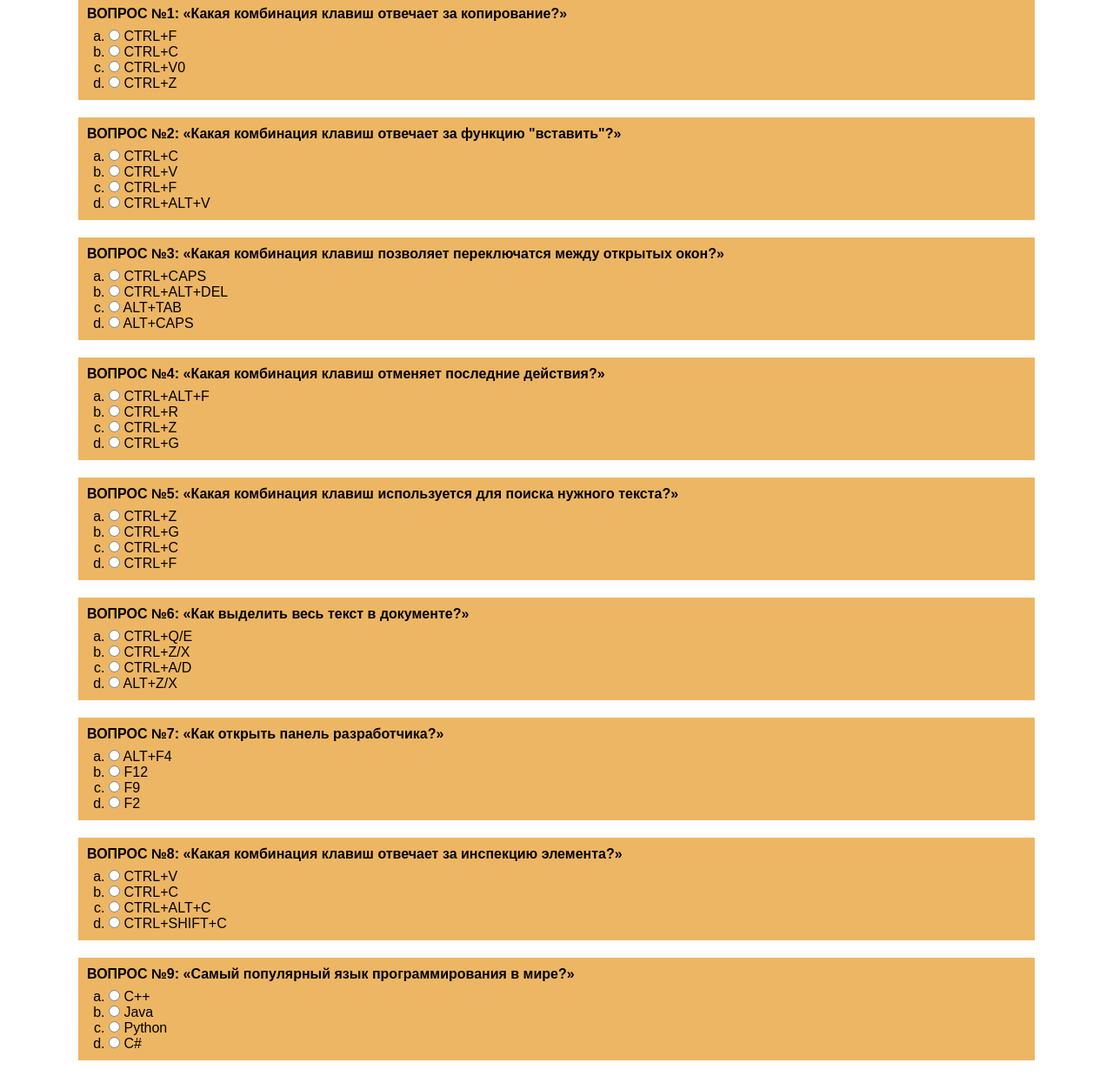
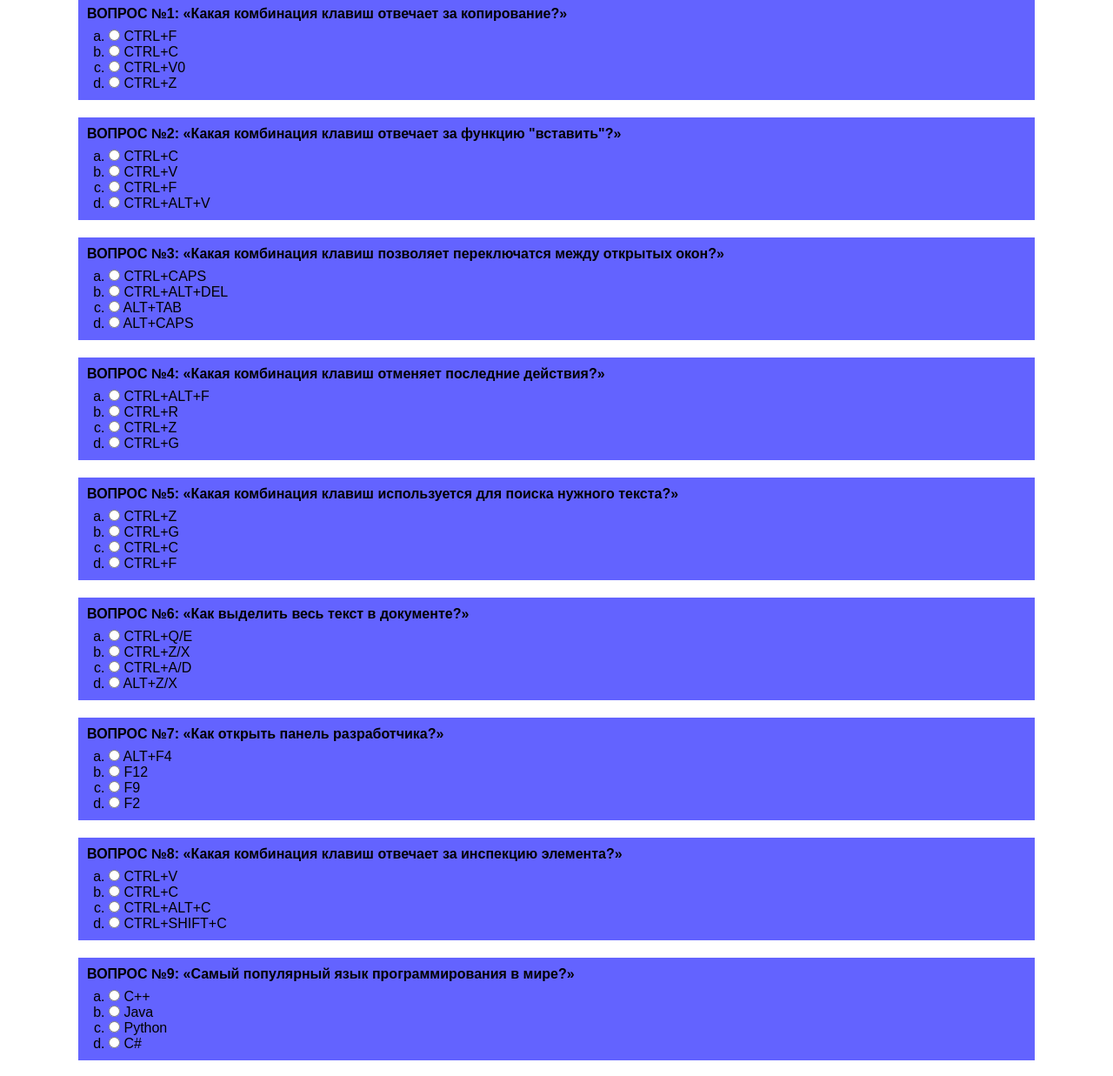
Before and after one commit to Blendero0/Blendero0.github.io, a plain HTML site: page modul/test.html in a window 1280 px wide. Shown: the part 135-1372 px from the top of the page at 87% size. Drawn offline with nearby package versions, Linux system fonts and the light colour scheme.

Commit message:
commit res

```diff
--- a/modul/test.html
+++ b/modul/test.html
@@ -11,7 +11,7 @@
 </head>
 <body>
     <div class="wrapper">
-        <div class="header">
+        <div class="header" style="background-color: #0000ff;">
             <div class="conteiner">
                 <div class="header__body">
                     <img src="img/the-prohibition-of-1883798_1280.png" style="max-width: 50px;"></img>
@@ -38,7 +38,7 @@
         <div class="test">
             <div class="conteiner">
                     <div class="test__body">
-                        <div class="question">
+                        <div class="question" style="background-color: #0000ff9c;">
                             <p class="text-center"><b>ВОПРОС №1: &laquo;Какая комбинация клавиш отвечает за копирование?&raquo;</b></p>
                             <ol type="a" class="qu__ol">
                               <li><input type="radio" name="quest0" id="a_1"> <label class="form-check-label" for="a_1">CTRL+F</label></li>
@@ -47,7 +47,7 @@
                               <li><input type="radio" name="quest0" id="a_4"> <label class="form-check-label" for="a_4">CTRL+Z</label></li>
                             </ol>
                           </div>
-                          <div class="question">
+                          <div class="question" style="background-color: #0000ff9c;">
                             <p class="text-center"><b>ВОПРОС №2: &laquo;Какая комбинация клавиш отвечает за функцию "вставить"?&raquo;</b></p>
                             <ol type="a" class="qu__ol">
                               <li><input type="radio" name="quest1" id="a_1"> <label class="form-check-label" for="a_1">CTRL+C</label></li>
@@ -56,7 +56,7 @@
                               <li><input type="radio" name="quest1" id="a_4"> <label class="form-check-label" for="a_4">CTRL+ALT+V</label></li>
                             </ol>
                           </div>
-                          <div class="question">
+                          <div class="question" style="background-color: #0000ff9c;">
                             <p class="text-center"><b>ВОПРОС №3: &laquo;Какая комбинация клавиш позволяет переключатся между открытых окон?&raquo;</b></p>
                             <ol type="a" class="qu__ol">
                               <li><input type="radio" name="quest2" id="a_1"> <label class="form-check-label" for="a_1">CTRL+CAPS</label></li>
@@ -65,7 +65,7 @@
                               <li><input type="radio" name="quest2" id="a_4"> <label class="form-check-label" for="a_4">ALT+CAPS</label></li>
                             </ol>
                           </div>
-                          <div class="question">
+                          <div class="question" style="background-color: #0000ff9c;">
                             <p class="text-center"><b>ВОПРОС №4: &laquo;Какая комбинация клавиш отменяет последние действия?&raquo;</b></p>
                             <ol type="a" class="qu__ol">
                               <li><input type="radio" name="quest3" id="a_1"> <label class="form-check-label" for="a_1">CTRL+ALT+F</label></li>
@@ -74,7 +74,7 @@
                               <li><input type="radio" name="quest3" id="a_4"> <label class="form-check-label" for="a_4">CTRL+G</label></li>
                             </ol>
                           </div>
-                          <div class="question">
+                          <div class="question" style="background-color: #0000ff9c;">
                             <p class="text-center"><b>ВОПРОС №5: &laquo;Какая комбинация клавиш используется для поиска нужного текста?&raquo;</b></p>
                             <ol type="a" class="qu__ol">
                               <li><input type="radio" name="quest4" id="a_1"> <label class="form-check-label" for="a_1">CTRL+Z</label></li>
@@ -83,7 +83,7 @@
                               <li><input type="radio" name="quest4" id="a_4"> <label class="form-check-label" for="a_4">CTRL+F</label></li>
                             </ol>
                           </div>
-                          <div class="question">
+                          <div class="question" style="background-color: #0000ff9c;">
                             <p class="text-center"><b>ВОПРОС №6: &laquo;Как выделить весь текст в документе?&raquo;</b></p>
                             <ol type="a" class="qu__ol">
                               <li><input type="radio" name="quest5" id="a_1"> <label class="form-check-label" for="a_1">CTRL+Q/E</label></li>
@@ -92,7 +92,7 @@
                               <li><input type="radio" name="quest5" id="a_4"> <label class="form-check-label" for="a_4">ALT+Z/X</label></li>
                             </ol>
                           </div>
-                          <div class="question">
+                          <div class="question" style="background-color: #0000ff9c;">
                             <p class="text-center"><b>ВОПРОС №7: &laquo;Как открыть  панель разработчика?&raquo;</b></p>
                             <ol type="a" class="qu__ol">
                               <li><input type="radio" name="quest6" id="a_1"> <label class="form-check-label" for="a_1">ALT+F4</label></li>
@@ -101,7 +101,7 @@
                               <li><input type="radio" name="quest6" id="a_4"> <label class="form-check-label" for="a_4">F2</label></li>
                             </ol>
                           </div>
-                          <div class="question">
+                          <div class="question" style="background-color: #0000ff9c;">
                             <p class="text-center"><b>ВОПРОС №8: &laquo;Какая комбинация клавиш отвечает за инспекцию элемента?&raquo;</b></p>
                             <ol type="a" class="qu__ol">
                               <li><input type="radio" name="quest7" id="a_1"> <label class="form-check-label" for="a_1">CTRL+V</label></li>
@@ -110,7 +110,7 @@
                               <li><input type="radio" name="quest7" id="a_4"> <label class="form-check-label" for="a_4">CTRL+SHIFT+C</label></li>
                             </ol>
                           </div>
-                          <div class="question">
+                          <div class="question" style="background-color: #0000ff9c;">
                             <p class="text-center"><b>ВОПРОС №9: &laquo;Самый популярный язык программирования в мире?&raquo;</b></p>
                             <ol type="a" class="qu__ol">
                               <li><input type="radio" name="quest8" id="a_1"> <label class="form-check-label" for="a_1">C++</label></li>
```
